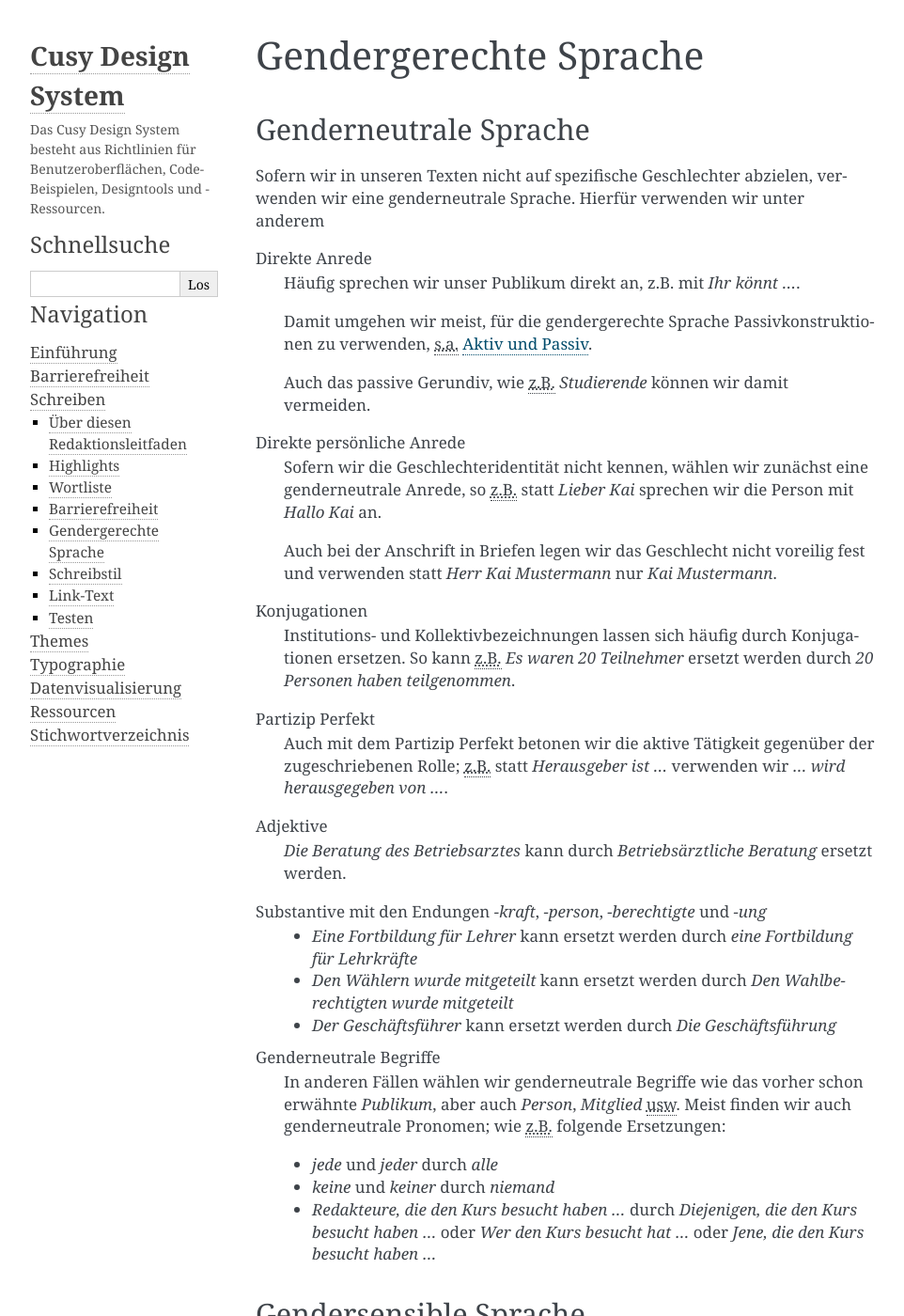
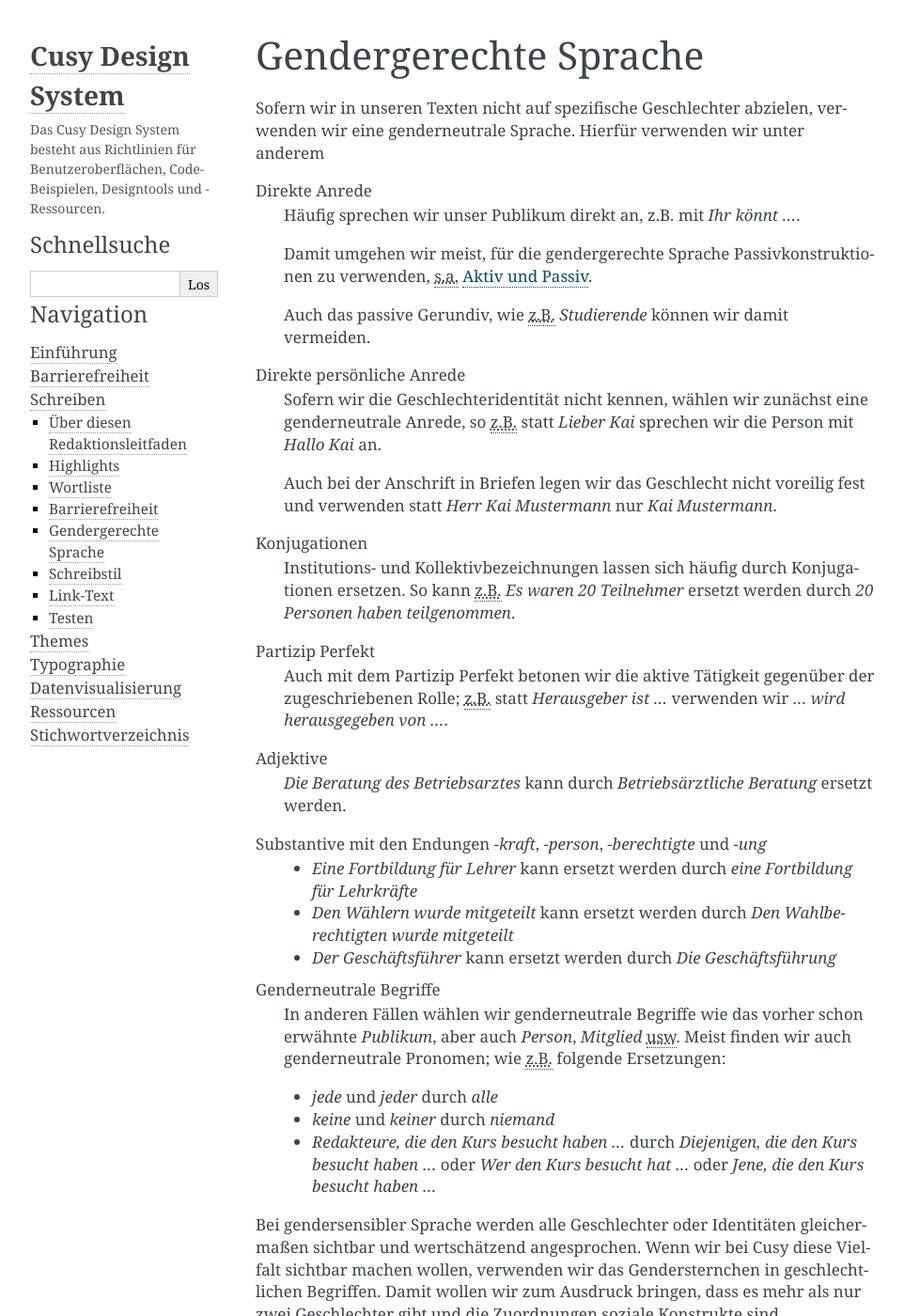
Before and after one commit to cusyio/cusy-design-system, a Sphinx documentation site: the page built from docs/writing/gender.rst, in a window 1280 px wide and 1400 px high. Shown: the whole window at 94% size, without its empty margins (148-1110 px from the left). Built offline with Sphinx 7.4.7, drawn with Linux system fonts in a browser that asks for light colours; some of the changed text lies outside the part shown.

Commit message:
Remove sublines

```diff
--- a/docs/writing/gender.rst
+++ b/docs/writing/gender.rst
@@ -1,8 +1,5 @@
 Gendergerechte Sprache
 ======================
-
-Genderneutrale Sprache
-----------------------
 
 Sofern wir in unseren Texten nicht auf spezifische Geschlechter abzielen,
 verwenden wir eine genderneutrale Sprache. Hierfür verwenden wir unter anderem
@@ -58,9 +55,6 @@ Genderneutrale Begriffe
       Kurs besucht haben …* oder *Wer den Kurs besucht hat …* oder *Jene, die
       den Kurs besucht haben …*
 
-Gendersensible Sprache
-----------------------
-
 Bei gendersensibler Sprache werden alle Geschlechter oder Identitäten
 gleichermaßen sichtbar und wertschätzend angesprochen. Wenn wir bei Cusy diese
 Vielfalt sichtbar machen wollen, verwenden wir das Gendersternchen in
```
Also changed, not shown: other parts of docs/writing/gender.rst (+0 -3 lines).
